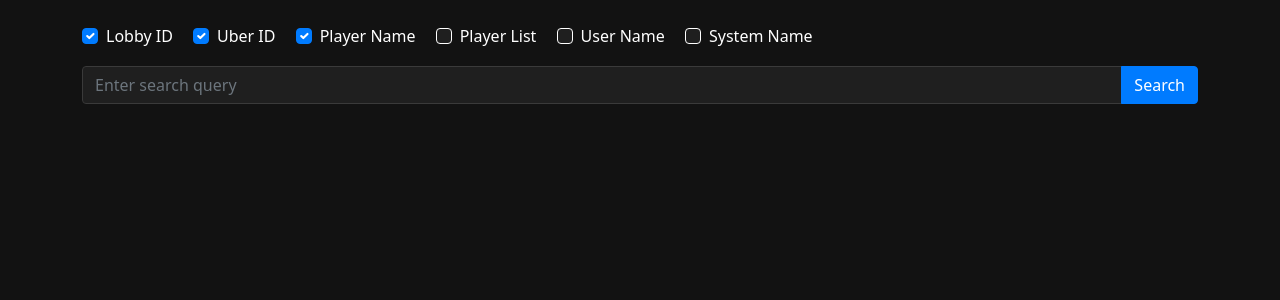
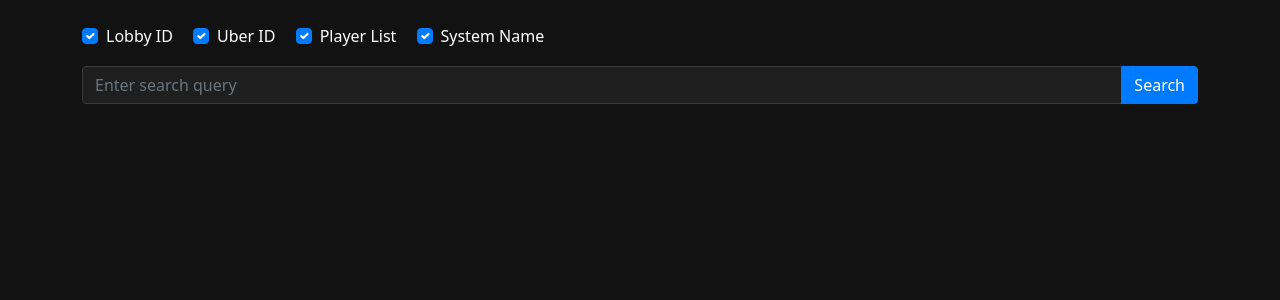
Before and after one commit to GryzzlyLaBanane/pastatsmetrics-backend, a Django app: template main/templates/main/research.html in a window 1280 px wide. Shown: the top 300 px of the page. Run offline with Django 3.2, Linux system fonts and the light colour scheme; the template is opened without the code that fills it, so the values that code supplies are empty.

Commit message:
few html modification

```diff
--- a/main/templates/main/research.html
+++ b/main/templates/main/research.html
@@ -22,20 +22,20 @@
                     <input type="checkbox" class="form-check-input" id="uber_id" value="uber_id" checked>
                     <label class="form-check-label" for="uber_id">Uber ID</label>
                 </div>
-                <div class="form-check form-check-inline">
+                <div class="form-check form-check-inline" style="display: none;">
                     <input type="checkbox" class="form-check-input" id="player_name" value="player_name" checked>
                     <label class="form-check-label" for="player_name">Player Name</label>
                 </div>
                 <div class="form-check form-check-inline">
-                    <input type="checkbox" class="form-check-input" id="player_list" value="player_list">
+                    <input type="checkbox" class="form-check-input" id="player_list" value="player_list" checked>
                     <label class="form-check-label" for="player_list">Player List</label>
                 </div>
-                <div class="form-check form-check-inline">
-                    <input type="checkbox" class="form-check-input" id="user_name" value="user_name">
+                <div class="form-check form-check-inline" style="display: none;">
+                    <input type="checkbox" class="form-check-input" id="user_name" value="user_name" checked>
                     <label class="form-check-label" for="user_name">User Name</label>
                 </div>
                 <div class="form-check form-check-inline">
-                    <input type="checkbox" class="form-check-input" id="system_name" value="system_name">
+                    <input type="checkbox" class="form-check-input" id="system_name" value="system_name" checked>
                     <label class="form-check-label" for="system_name">System Name</label>
                 </div>
             </div>
```
